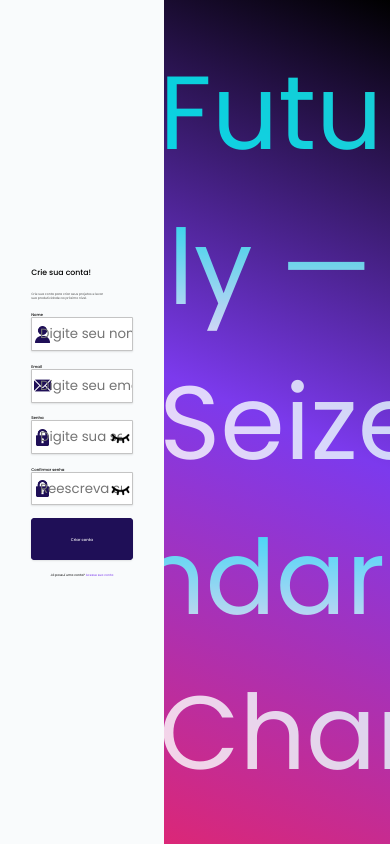
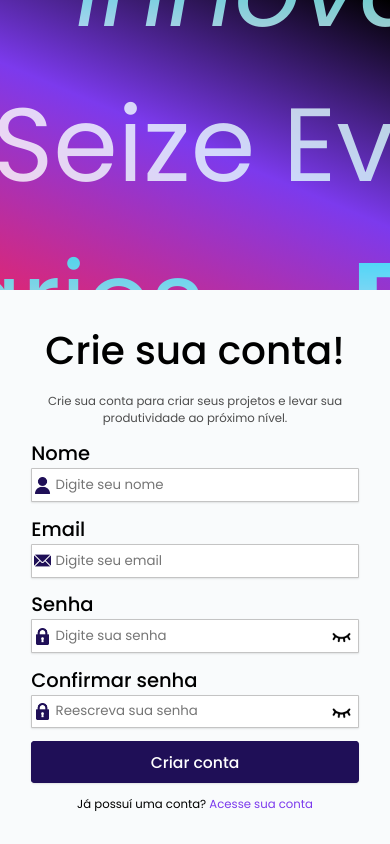
Before and after one commit to Arthur-Amaral-cloud/TwoFactorProject, a website: page public/cadastro.html in a window 390 px wide. Drawn offline with Linux system fonts and the light colour scheme.

Commit message:
add: Adicionando responsivadade na tela de cadastro

```diff
--- a/public/css/cadastro.css
+++ b/public/css/cadastro.css
@@ -348,6 +348,55 @@
     justify-content: center;
 }
 
+@media (max-width: 768px){
+    .tela{
+        flex-direction: column-reverse;
+    }
+    .left-side{
+        width: 100%;
+        height: 80%;
+    }
+    .rigth-side{
+        width: 100%;
+        height: 20%;
+    }
+    .texto-grande{
+        text-align: center;
+        font-size: 10vw;
+    }
+    .texto-aux{
+        text-align: center;
+        font-size: 3vw;
+        padding-right: 0;
+    }
+    .input-forms{
+        padding-left: 6vw;
+    }
+    .texto-input{
+        font-size: 5vw;
+    }
+    .button-login{
+        font-size: 4vw;
+    }
+    .text-redirect{
+        font-size: 3vw;
+    }
+    .texto-esqueceu{
+        font-size: 3vw;
+    }
+    .texto-erro{
+        font-size: 3vw;
+    }
+    .texto-bemvindo{
+        width: 100%;
+        font-size: 10vw;
+    }
+    .texto-erro-config{
+        width: 100%;
+        font-size: 5vw;
+    }
+}
+
 .oculto{
     display: none;
 }
--- a/public/js/cadastro.js
+++ b/public/js/cadastro.js
@@ -101,7 +101,7 @@ async function cadastrar() {
             })
             .catch(error => {
                 console.error('Erro:', error);
-                console.log('Ocorreu ao enviar o email.');
+                console.log('Ocorreu ao criar o usuário.');
             });
         await delay(5000)
         console.log(axCadastro)
```
